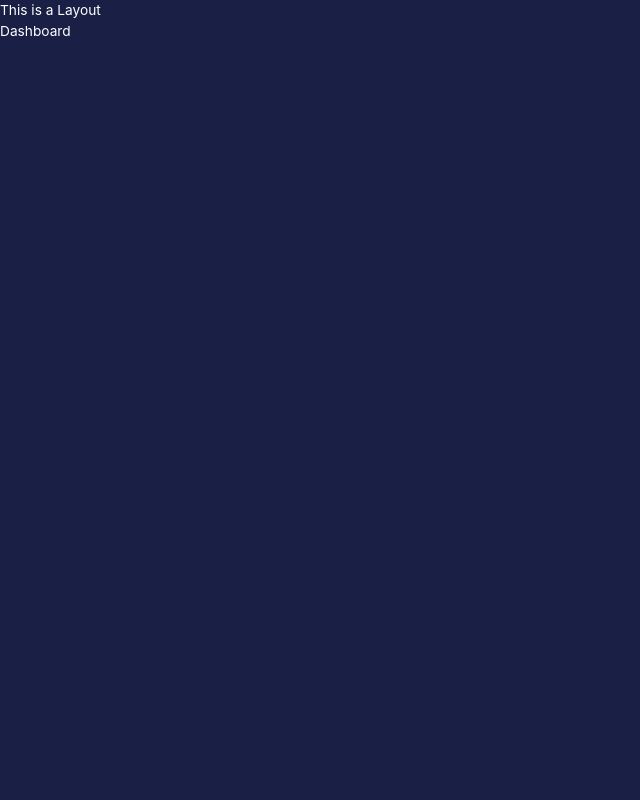
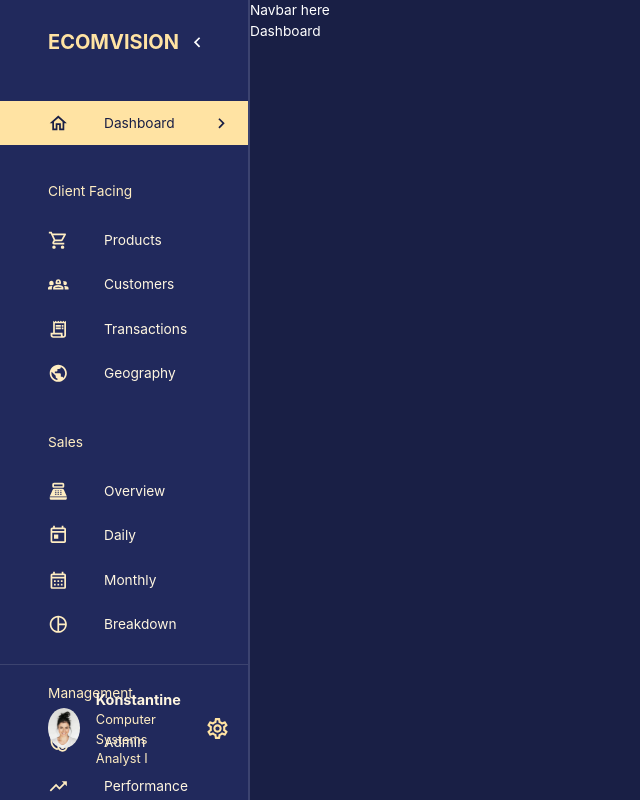
Before and after one commit to hafiztalhakh/react-dashboard-template, a React (Vite) app: page /dashboard in a window 1280 px wide. Shown: the whole page, without its empty margins (0-640 px from the left). Built offline with nearby package versions, Linux system fonts and the light colour scheme.

Commit message:
feat: Sidebar created

```diff
--- /dev/null
+++ b/src/components/layout/sidebar/index.jsx
@@ -0,0 +1,231 @@
+import { useEffect, useState } from "react";
+import { useLocation, useNavigate } from "react-router-dom";
+import {
+  Box,
+  Divider,
+  Drawer,
+  IconButton,
+  List,
+  ListItem,
+  ListItemButton,
+  ListItemIcon,
+  ListItemText,
+  Typography,
+  useTheme,
+} from "@mui/material";
+import {
+  SettingsOutlined,
+  ChevronLeft,
+  ChevronRightOutlined,
+  HomeOutlined,
+  ShoppingCartOutlined,
+  Groups2Outlined,
+  ReceiptLongOutlined,
+  PublicOutlined,
+  PointOfSaleOutlined,
+  TodayOutlined,
+  CalendarMonthOutlined,
+  AdminPanelSettingsOutlined,
+  TrendingUpOutlined,
+  PieChartOutlined,
+} from "@mui/icons-material";
+import { FlexBetween } from "@/components/ui";
+
+const navItems = [
+  {
+    text: "Dashboard",
+    icon: <HomeOutlined />,
+  },
+  {
+    text: "Client Facing",
+    icon: null,
+  },
+  {
+    text: "Products",
+    icon: <ShoppingCartOutlined />,
+  },
+  {
+    text: "Customers",
+    icon: <Groups2Outlined />,
+  },
+  {
+    text: "Transactions",
+    icon: <ReceiptLongOutlined />,
+  },
+  {
+    text: "Geography",
+    icon: <PublicOutlined />,
+  },
+  {
+    text: "Sales",
+    icon: null,
+  },
+  {
+    text: "Overview",
+    icon: <PointOfSaleOutlined />,
+  },
+  {
+    text: "Daily",
+    icon: <TodayOutlined />,
+  },
+  {
+    text: "Monthly",
+    icon: <CalendarMonthOutlined />,
+  },
+  {
+    text: "Breakdown",
+    icon: <PieChartOutlined />,
+  },
+  {
+    text: "Management",
+    icon: null,
+  },
+  {
+    text: "Admin",
+    icon: <AdminPanelSettingsOutlined />,
+  },
+  {
+    text: "Performance",
+    icon: <TrendingUpOutlined />,
+  },
+];
+
+function Sidebar(props) {
+  const { user, drawerWidth, isSidebarOpen, setIsSidebarOpen, isNonMobile } =
+    props;
+  const { pathname } = useLocation();
+  const [active, setActive] = useState("");
+  const navigate = useNavigate();
+  const theme = useTheme();
+
+  useEffect(() => {
+    setActive(pathname.substring(1));
+  }, [pathname]);
+
+  return (
+    <Box component="nav">
+      {isSidebarOpen && (
+        <Drawer
+          open={isSidebarOpen}
+          onClose={() => setIsSidebarOpen(false)}
+          variant="persistent"
+          anchor="left"
+          sx={{
+            width: drawerWidth,
+            "& .MuiDrawer-paper": {
+              color: theme.palette.secondary[200],
+              backgroundColor: theme.palette.background.alt,
+              boxSixing: "border-box",
+              borderWidth: isNonMobile ? 0 : "2px",
+              width: drawerWidth,
+            },
+          }}
+        >
+          <Box width="100%">
+            <Box m="1.5rem 2rem 2rem 3rem">
+              <FlexBetween color={theme.palette.secondary.main}>
+                <Box display="flex" alignItems="center" gap="0.5rem">
+                  <Typography variant="h4" fontWeight="bold">
+                    ECOMVISION
+                  </Typography>
+                </Box>
+                {!isNonMobile && (
+                  <IconButton onClick={() => setIsSidebarOpen(!isSidebarOpen)}>
+                    <ChevronLeft />
+                  </IconButton>
+                )}
+              </FlexBetween>
+            </Box>
+            <List>
+              {navItems.map(({ text, icon }) => {
+                if (!icon) {
+                  return (
+                    <Typography key={text} sx={{ m: "2.25rem 0 1rem 3rem" }}>
+                      {text}
+                    </Typography>
+                  );
+                }
+                const lcText = text.toLowerCase();
+
+                return (
+                  <ListItem key={text} disablePadding>
+                    <ListItemButton
+                      onClick={() => {
+                        navigate(`/${lcText}`);
+                        setActive(lcText);
+                      }}
+                      sx={{
+                        backgroundColor:
+                          active === lcText
+                            ? theme.palette.secondary[300]
+                            : "transparent",
+                        color:
+                          active === lcText
+                            ? theme.palette.primary[600]
+                            : theme.palette.secondary[100],
+                      }}
+                    >
+                      <ListItemIcon
+                        sx={{
+                          ml: "2rem",
+                          color:
+                            active === lcText
+                              ? theme.palette.primary[600]
+                              : theme.palette.secondary[200],
+                        }}
+                      >
+                        {icon}
+                      </ListItemIcon>
+                      <ListItemText primary={text} />
+                      {active === lcText && (
+                        <ChevronRightOutlined sx={{ ml: "auto" }} />
+                      )}
+                    </ListItemButton>
+                  </ListItem>
+                );
+              })}
+            </List>
+          </Box>
+
+          <Box position="absolute" bottom="2rem">
+            <Divider />
+            <FlexBetween textTransform="none" gap="1rem" m="1.5rem 2rem 0 3rem">
+              <Box
+                component="img"
+                alt="profile"
+                src={"/assets/profile.jpeg"}
+                height="40px"
+                width="40px"
+                borderRadius="50%"
+                sx={{ objectFit: "cover" }}
+              />
+              <Box textAlign="left">
+                <Typography
+                  fontWeight="bold"
+                  fontSize="0.9rem"
+                  sx={{ color: theme.palette.secondary[100] }}
+                >
+                  {user.name}
+                </Typography>
+                <Typography
+                  fontSize="0.8rem"
+                  sx={{ color: theme.palette.secondary[200] }}
+                >
+                  {user.occupation}
+                </Typography>
+              </Box>
+              <SettingsOutlined
+                sx={{
+                  color: theme.palette.secondary[300],
+                  fontSize: "25px ",
+                }}
+              />
+            </FlexBetween>
+          </Box>
+        </Drawer>
+      )}
+    </Box>
+  );
+}
+
+export default Sidebar;
--- /dev/null
+++ b/src/components/ui/flex_between/index.jsx
@@ -0,0 +1,10 @@
+import { styled } from "@mui/material";
+import Box from "@mui/material/Box";
+
+const FlexBetween = styled(Box)({
+  display: "flex",
+  justifyContent: "space-between",
+  alignItems: "center",
+});
+
+export default FlexBetween;
--- /dev/null
+++ b/src/components/ui/index.jsx
@@ -0,0 +1 @@
+export { default as FlexBetween } from "./flex_between";
--- a/src/layout/index.jsx
+++ b/src/layout/index.jsx
@@ -1,13 +1,42 @@
+import { useState } from "react";
 import { Box, useMediaQuery } from "@mui/material";
 import { Outlet } from "react-router-dom";
+import Sidebar from "@/components/layout/sidebar";
+
+const userData = {
+  _id: "1",
+  name: "Konstantine",
+  email: "kranstead0@narod.ru",
+  password: "omMDCh",
+  city: "Nurabelen",
+  state: null,
+  country: "ID",
+  occupation: "Computer Systems Analyst I",
+  phoneNumber: "8346315874",
+  transactions: [
+    "63701d74f0323986f3000158",
+    "63701d74f03239d40b00007e",
+    "63701d74f03239867500014b",
+    "63701d74f032398675000152",
+  ],
+  role: "superadmin",
+};
 
 function Layout() {
   const isDesktop = useMediaQuery("(min-width: 600px)");
+  const [isSidebarOpen, setIsSidebarOpen] = useState(true);
 
   return (
     <Box display={isDesktop ? "flex" : "block"} width="100%" height="100%">
+      <Sidebar
+        user={userData}
+        isDesktop={isDesktop}
+        drawerWidth="250px"
+        isSidebarOpen={isSidebarOpen}
+        setIsSidebarOpen={setIsSidebarOpen}
+      />
       <Box flexGrow={1}>
-        This is a Layout
+        Navbar here
         <Outlet />
       </Box>
     </Box>
```
Also changed, not shown: src/components/layout/navbar/index.jsx (added, +7 -0 lines), public/assets/profile.jpeg (added).
